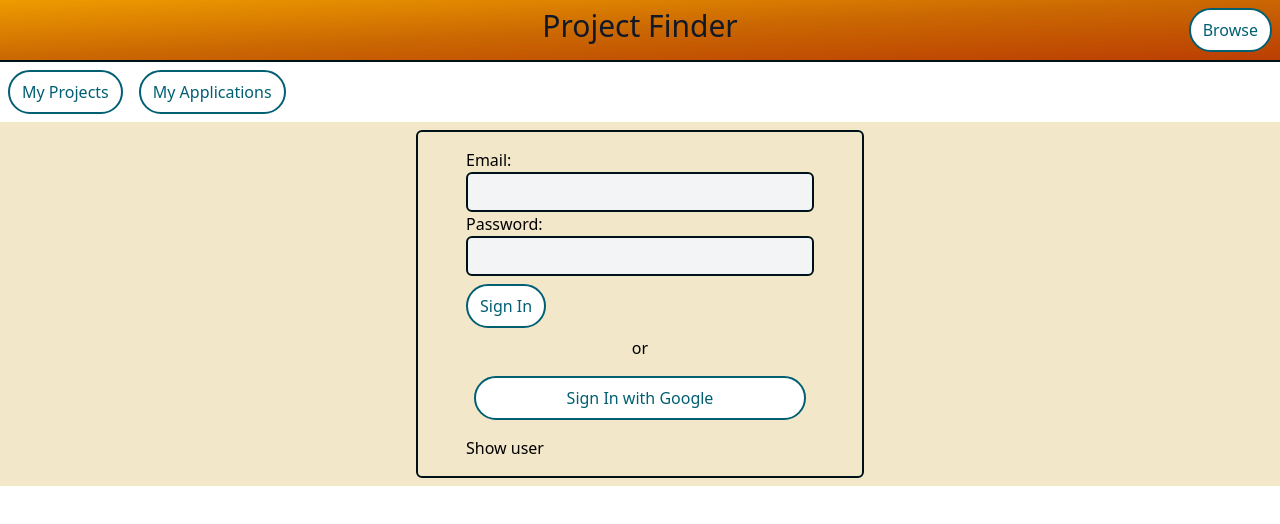
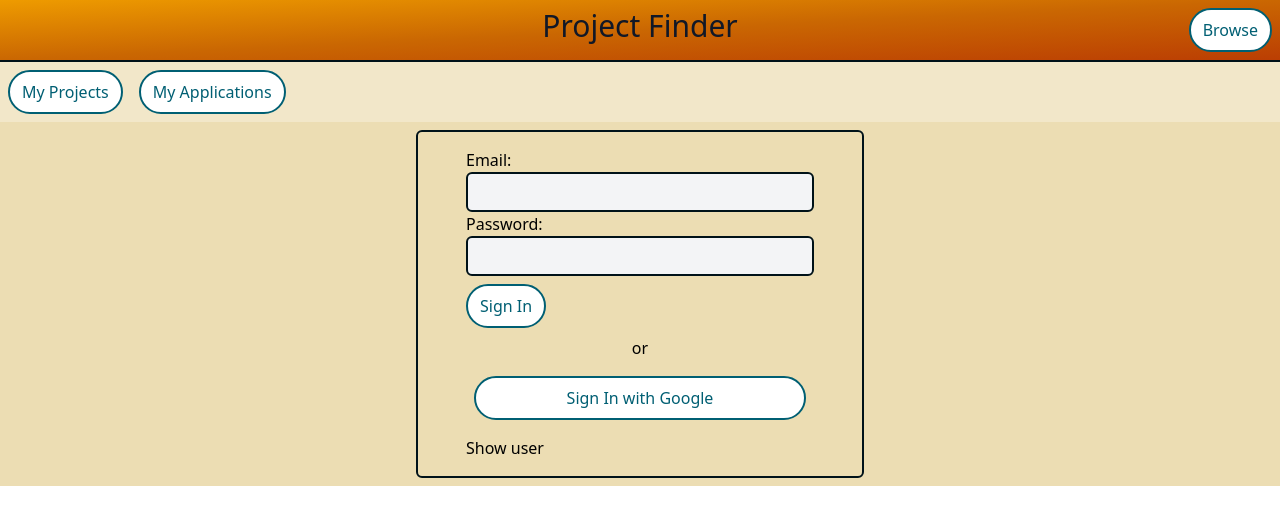
Before and after one commit to kiserd/OSU-CS467-Capstone-Project, a Next.js app in the folder portfolio-project-matching-app/: page /myProfile in a window 1280 px wide. Shown: the top 524 px of the page. Built offline with nearby package versions, Linux system fonts and the light colour scheme; no server answers.

Commit message:
removed debug console.log()'s

```diff
--- a/portfolio-project-matching-app/pages/myProfile.js
+++ b/portfolio-project-matching-app/pages/myProfile.js
@@ -7,7 +7,7 @@ import ProfileForm from '../components/ProfileForm'
 const myProfile = () => {
 
         return (
-            <div classname='background'>
+            <div className='background'>
                 <Link href="/myProjects" passHref>
                     {/* Link's child must take an href, so Button must be wrapped with <a> tags */}
                     <a>
```
Also changed, not shown: portfolio-project-matching-app/pages/myApplications.js (+0 -11 lines).
